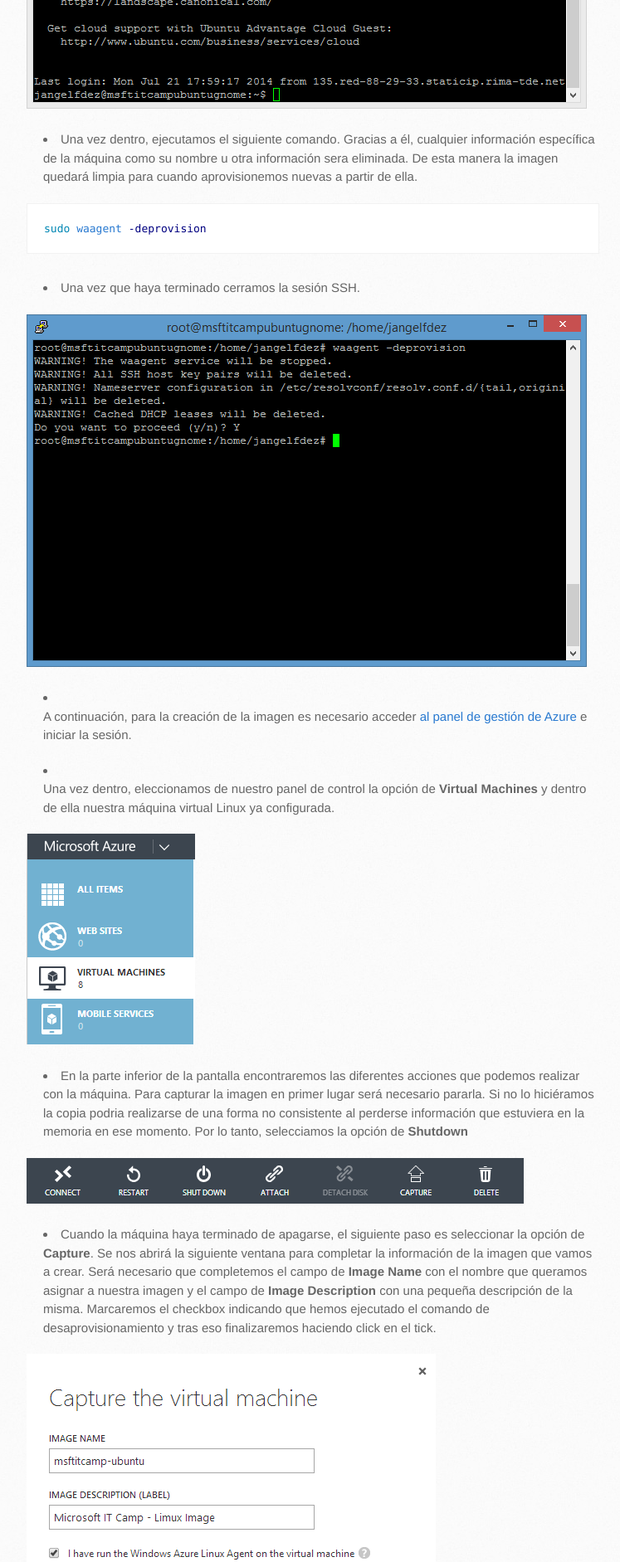
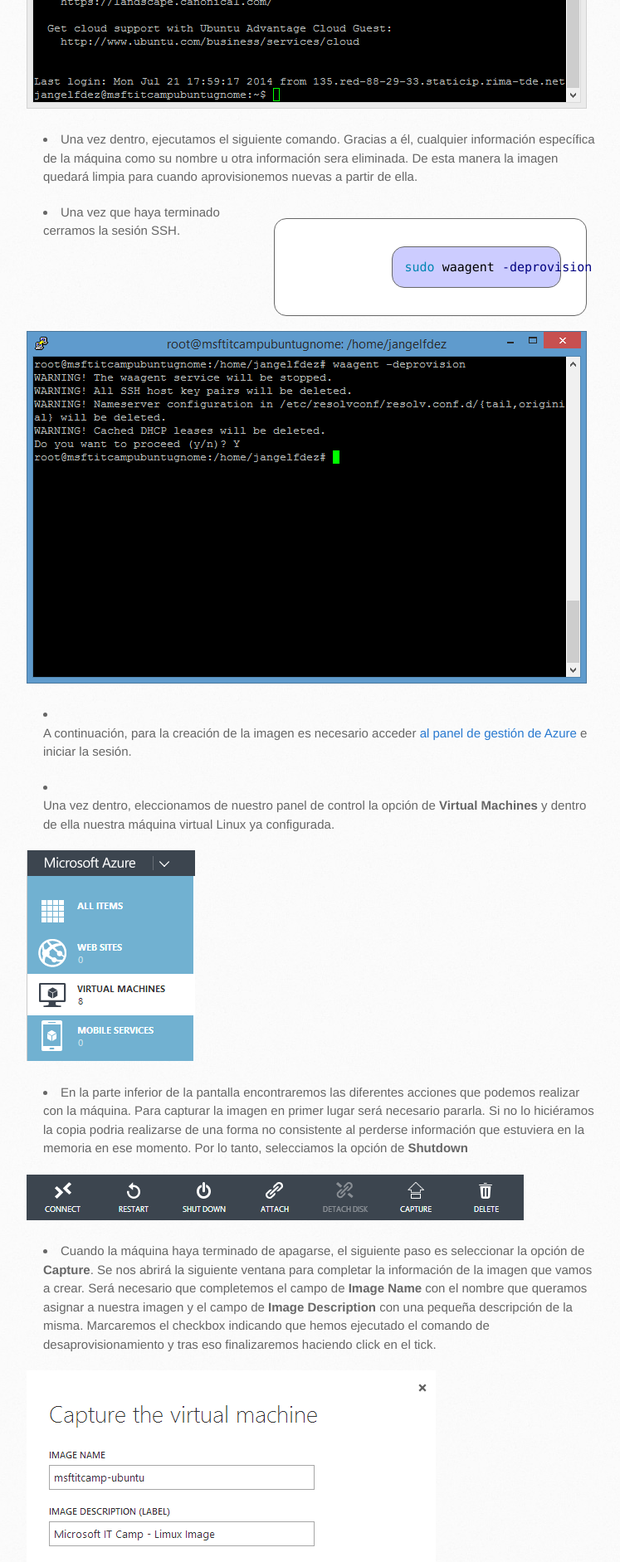
Before and after one commit to EasyLinux/azure4beginners, a Jekyll site: the page built from virtualmachines-linux-create-linuxImage.md, in a window 1280 px wide. Shown: the part 1032-2915 px from the top of the page at 83% size, without its empty margins (138-885 px from the left). Built offline with Jekyll 4.4.1, drawn with Linux system fonts in a browser that asks for light colours.

Commit message:
Updated Css

```diff
--- a/stylesheets/stylesheet.css
+++ b/stylesheets/stylesheet.css
@@ -161,13 +161,26 @@
   font-size: 21px;
 }
 
-code, pre {
-  font-family: Monaco, "Bitstream Vera Sans Mono", "Lucida Console", Terminal, monospace;
-  color: #222;
-  margin-bottom: 30px;
-  font-size: 13px;
+pre,
+code  {
+	font-family: consolas, courier, monospace;
+    font-size: 1em;
+    line-height: 1.2em;
+    white-space: pre;
+    background-color: #ccf; /* any colour's okay,
+    so long as it's different to the page-background
+    (for ease of recognition) and contrast to the text */
+    color: #000; /* likewise the background-color comment */
+    border: 1px solid #666;
+    -moz-border-radius: 1em;
+    -webkit-border-radius: 1em;
+    border-radius: 1em; /* just in case */
+    padding: 1em;
+    margin: 1.2em 1em;
+    width: 50%; /* or whatever you prefer */
+    float: right;
 }
-
+/*
 code {
   background-color: #f2f8fc;
   border: solid 1px #dbe7f3;
@@ -187,7 +200,7 @@
   border: none;
   padding: 0;
 }
-
+*/
 ul, ol, dl {
   margin-bottom: 20px;
 }
```
